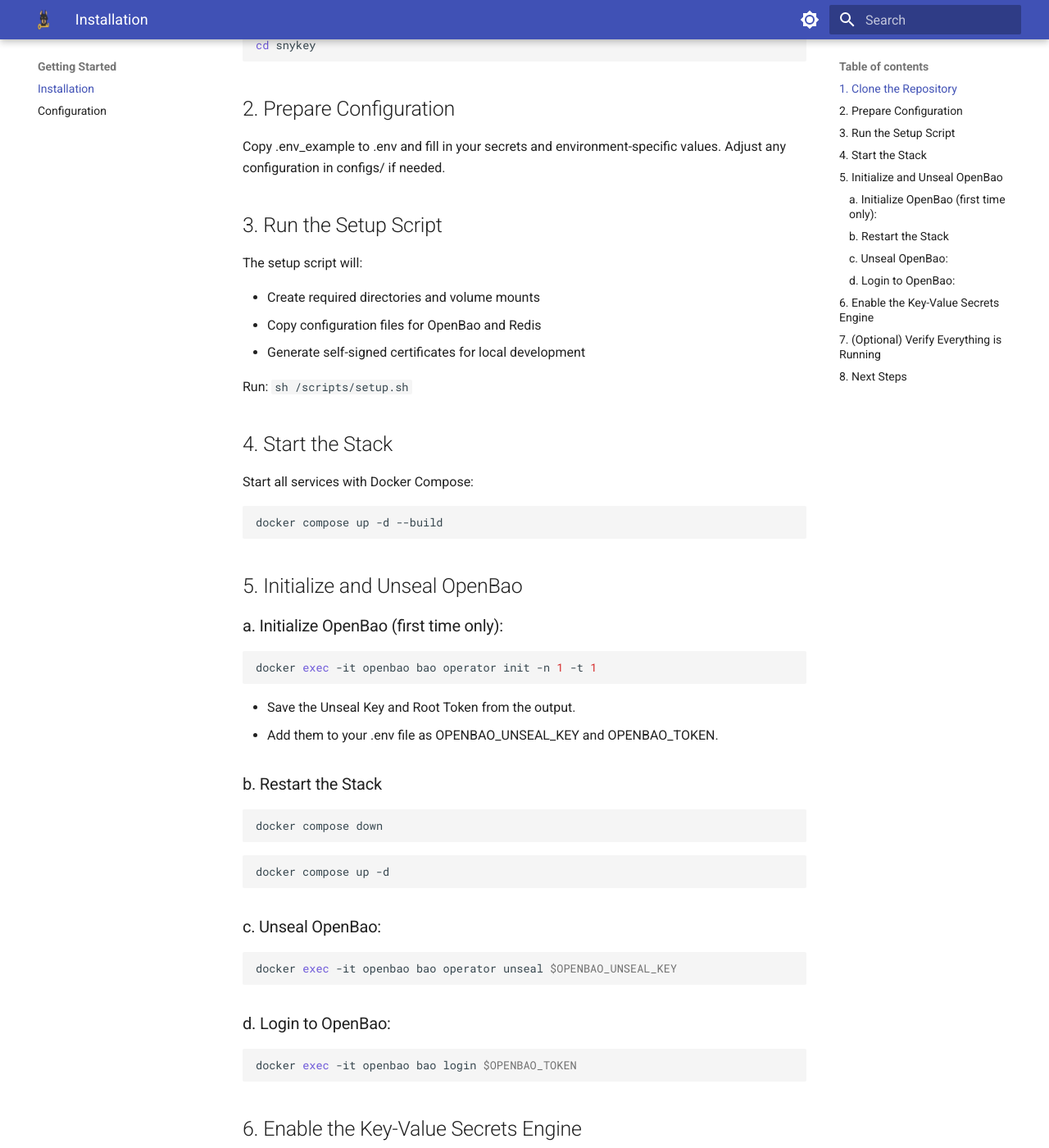
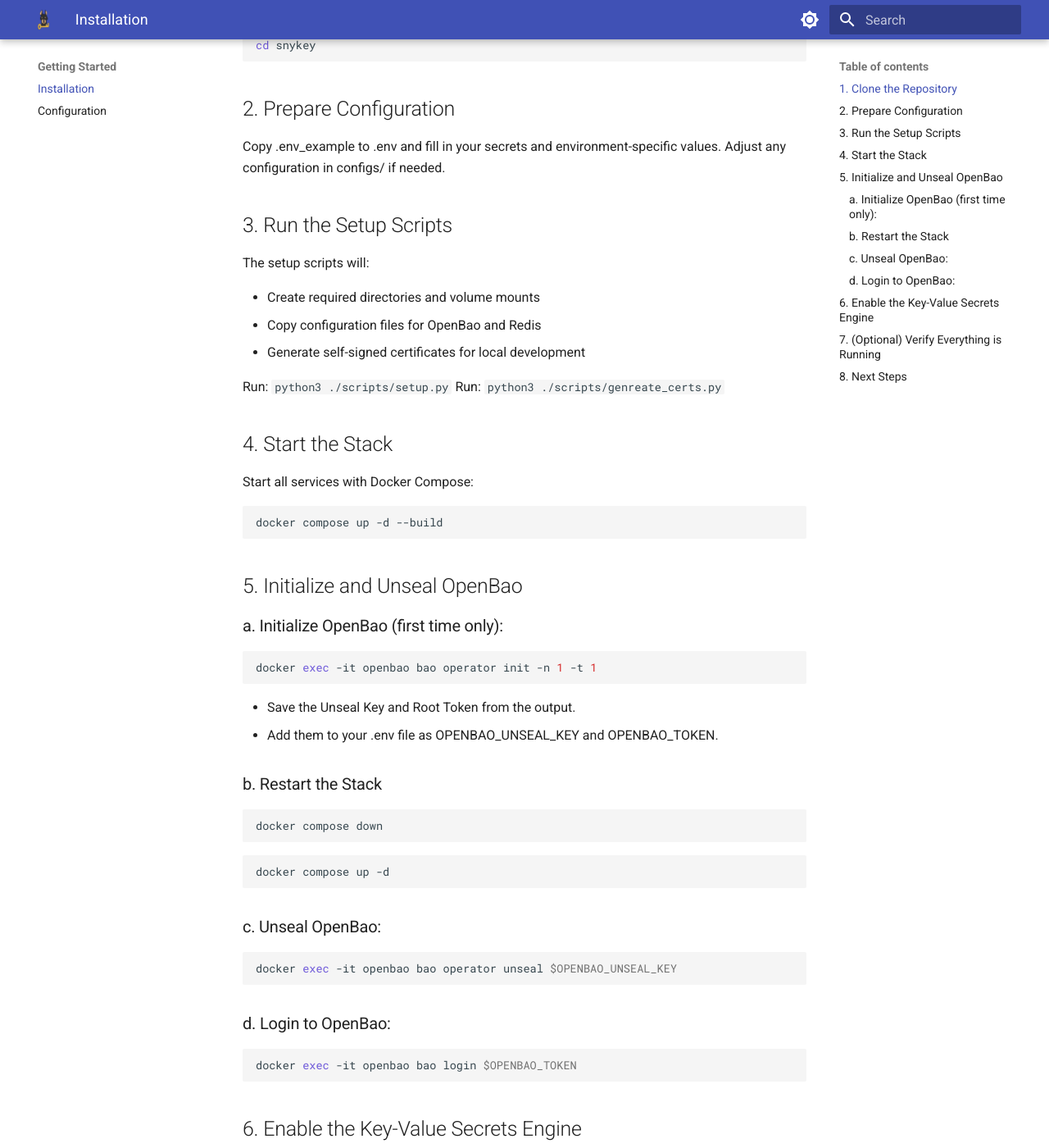
Before and after one commit to Will-Hellinger/snykey, an MkDocs documentation site: the page built from docs/getting-started/installation.md, in a window 1280 px wide and 1400 px high, scrolled down 354 px. Shown: the whole window at 82% size. Built offline with MkDocs 1.6.1 and Material for MkDocs 9.7.7, drawn with Linux system fonts in a browser that asks for light colours.

````diff
--- a/docs/getting-started/installation.md
+++ b/docs/getting-started/installation.md
@@ -15,14 +15,15 @@ cd snykey
 Copy .env_example to .env and fill in your secrets and environment-specific values.
 Adjust any configuration in configs/ if needed.
 
-## 3. Run the Setup Script
-The setup script will:
+## 3. Run the Setup Scripts
+The setup scripts will:
 
 * Create required directories and volume mounts
 * Copy configuration files for OpenBao and Redis
 * Generate self-signed certificates for local development
 
-Run: `sh /scripts/setup.sh`
+Run: `python3 ./scripts/setup.py`
+Run: `python3 ./scripts/genreate_certs.py`
 
 ## 4. Start the Stack
 Start all services with Docker Compose:
@@ -45,7 +46,7 @@ docker exec -it openbao bao operator init -n 1 -t 1
 docker compose down
 ```
 
-```
+```bash
 docker compose up -d
 ```
 
````
Also changed, not shown: docker-compose.yml (+8 -8 lines), 3 other files.
